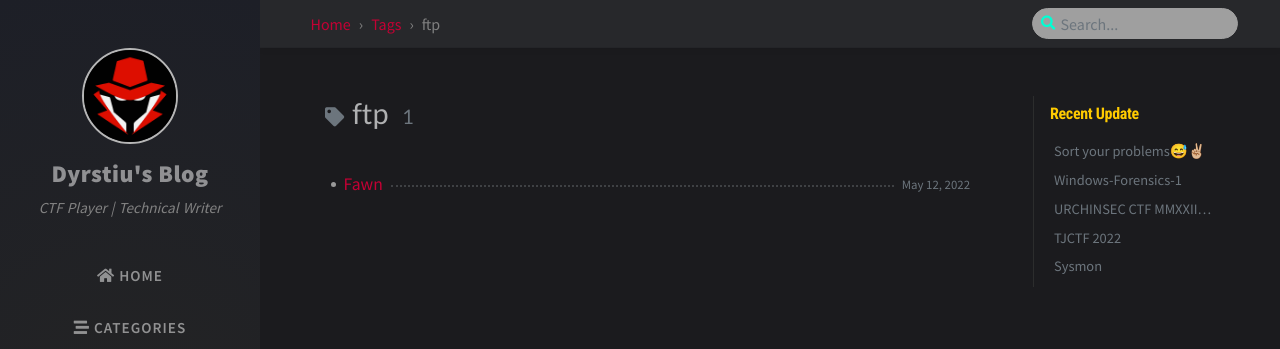
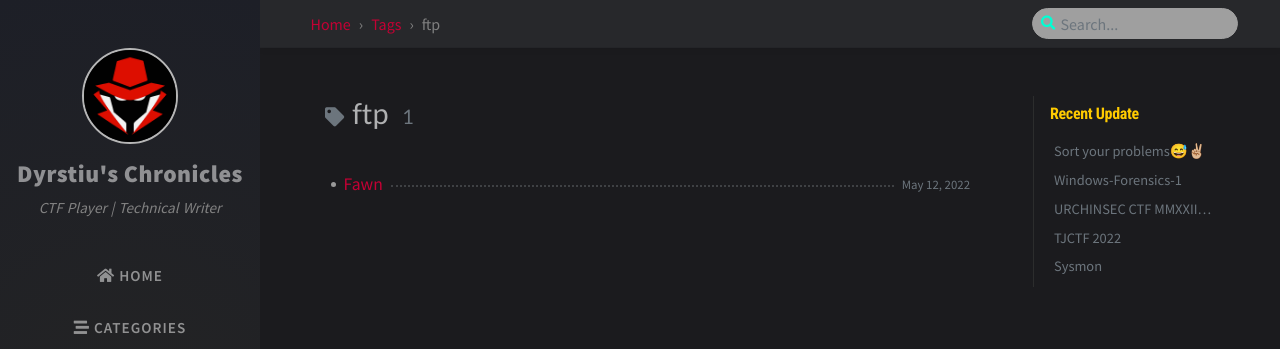
Before and after one commit to Dyrstiu-A/Dyrstiu-A.github.io, a Jekyll site: the page built from tags/ftp.html, in a window 1280 px wide. Shown: the top 349 px of the page. Built offline with Jekyll 4.4.1, drawn with Linux system fonts in a browser that asks for light colours; nearby versions of some CDN libraries; comment, search, counter and statistics services are not loaded.

Commit message:
site tweaks 0101

```diff
--- a/_config.yml
+++ b/_config.yml
@@ -7,12 +7,12 @@
 # jekyll-seo-tag settings › https://github.com/jekyll/jekyll-seo-tag/blob/master/docs/usage.md
 #--------------------------
 
-title: Dyrstiu's Blog # the main title
+title: Dyrstiu's Chronicles # the main title
 
 tagline: CTF Player | Technical Writer # it will display as the sub-title
 
 description: >- # used by seo meta and the atom feed
-  Realm of Knowledge
+  Precinct of Knowledge
 
 # Replace with the website url, e.g. 'https://username.github.io'
 url: "https://dyrstiu-a.github.io"
@@ -62,7 +62,7 @@ google_analytics:
 
 disqus:
   comments: true # boolean type, the global switch for posts comments.
-  shortname: "stephenkageche" # Fill with your Disqus shortname. › https://help.disqus.com/en/articles/1717111-what-s-a-shortname
+  shortname: "Dyrstiu" # Fill with your Disqus shortname. › https://help.disqus.com/en/articles/1717111-what-s-a-shortname
 
 plugins:
   - jekyll-seo-tag
```
Also changed, not shown: README.md.
